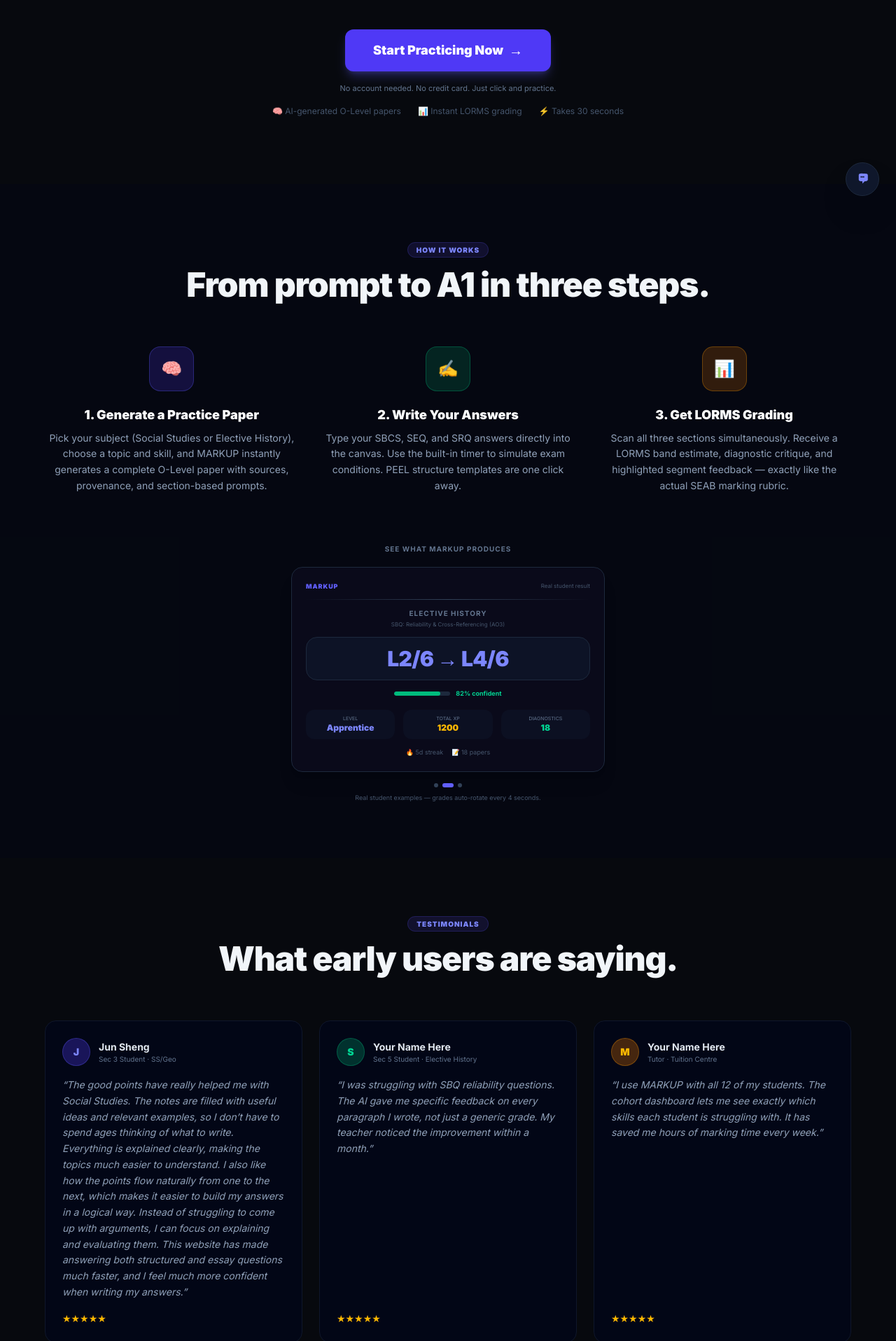
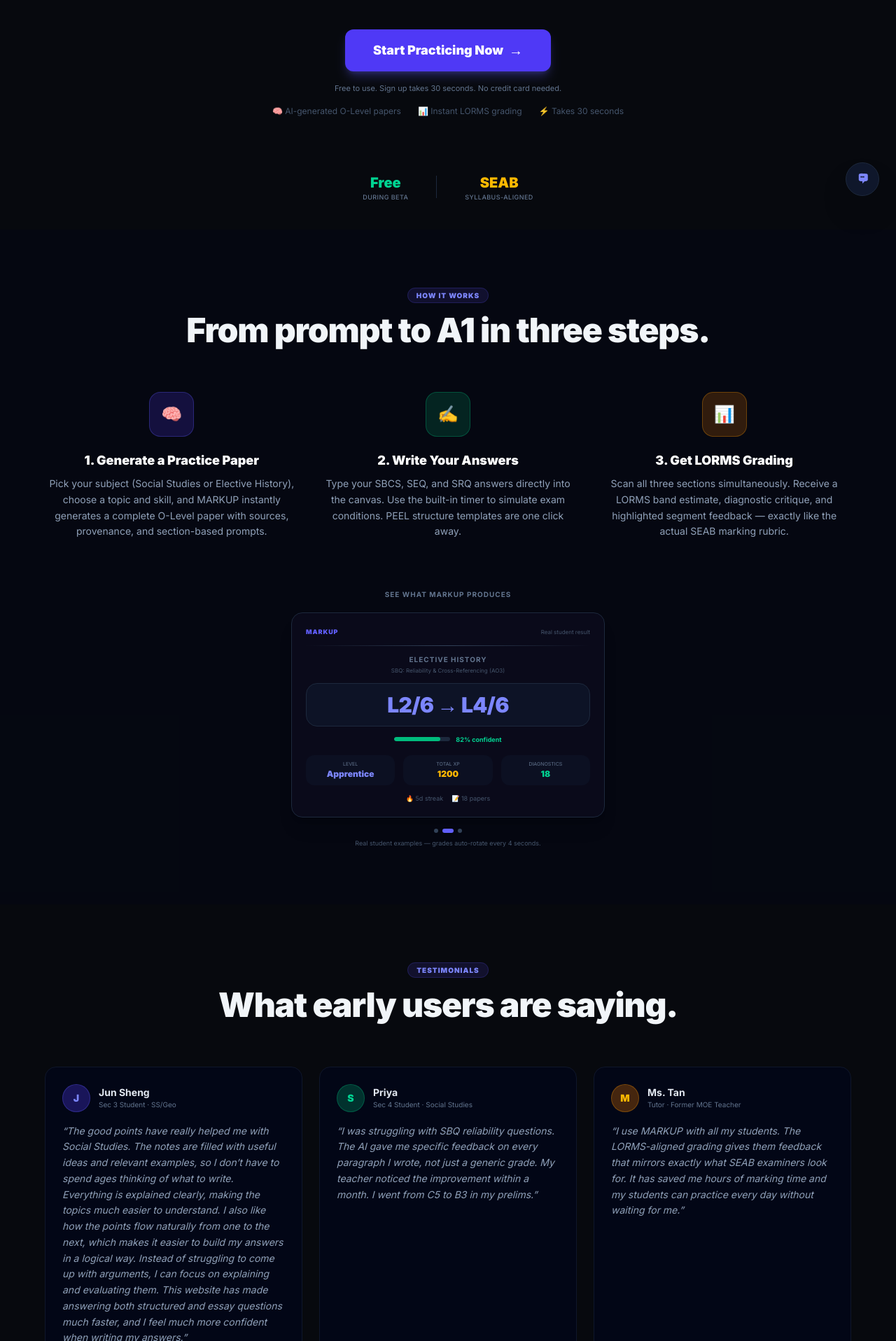
Before and after one commit to yeochphilip-sketch/markup, a Next.js app: page / in a window 1280 px wide. Shown: the part 504-2420 px from the top of the page at 70% size. Built offline with nearby package versions, Linux system fonts and the light colour scheme; no server answers.

Commit message:
fix: 406 error handling, checkout redirect, testimonials, social proof, blog placeholders

```diff
--- a/app/page.tsx
+++ b/app/page.tsx
@@ -16,7 +16,7 @@
         <span className="text-xl">→</span>
       </Link>
       <p className="text-[11px] text-slate-500">
-        No account needed. No credit card. Just click and practice.
+        Free to use. Sign up takes 30 seconds. No credit card needed.
       </p>
       <div className="flex items-center gap-6 text-xs text-slate-600">
         <span>🧠 AI-generated O-Level papers</span>
@@ -89,13 +89,17 @@
     supabase.auth.getSession().then(({ data: { session } }) => {
       if (session?.user) {
         setCurrentUserId(session.user.id);
-        setCurrentEmail(session.user.email || null);          supabase
+        setCurrentEmail(session.user.email || null);
+        // Gracefully handle missing column (e.g. pre-migration)
+        supabase
             .from('user_profiles')
             .select('waitlist_discount')
             .eq('id', session.user.id)
             .single()
             .then(({ data }) => {
               if (data?.waitlist_discount) setWaitlistDiscount(data.waitlist_discount);
+            }, () => {
+              /* Column may not exist yet — default to 0 */
             });
       }
       setSessionLoaded(true);
@@ -172,13 +176,28 @@
         <HeroCTA />
       </section>
 
-      {/* Moved waitlist count into a subtle inline */}
-      <div className="-mt-8 mb-8 text-center">
-        {waitlistCount !== null && (
-          <p className="text-[10px] text-slate-600 font-mono">
-            {waitlistCount.toLocaleString()} students already onboard
-          </p>
-        )}
+      {/* Social proof counters */}
+      <div className="-mt-4 mb-10">
+        <div className="flex items-center justify-center gap-6 sm:gap-10 text-center">
+          {waitlistCount !== null && (
+            <>
+              <div>
+                <p className="text-xl font-black text-indigo-400 font-mono">{waitlistCount.toLocaleString()}</p>
+                <p className="text-[9px] text-slate-500 font-medium uppercase tracking-wider">Students Onboard</p>
+              </div>
+              <div className="w-px h-8 bg-slate-800" />
+            </>
+          )}
+          <div>
+            <p className="text-xl font-black text-emerald-400 font-mono">Free</p>
+            <p className="text-[9px] text-slate-500 font-medium uppercase tracking-wider">During Beta</p>
+          </div>
+          <div className="w-px h-8 bg-slate-800" />
+          <div>
+            <p className="text-xl font-black text-amber-400 font-mono">SEAB</p>
+            <p className="text-[9px] text-slate-500 font-medium uppercase tracking-wider">Syllabus-Aligned</p>
+          </div>
+        </div>
       </div>
 
       {/* How It Works Section */}
@@ -341,38 +360,36 @@
                 &ldquo;The good points have really helped me with Social Studies. The notes are filled with useful ideas and relevant examples, so I don&rsquo;t have to spend ages thinking of what to write. Everything is explained clearly, making the topics much easier to understand. I also like how the points flow naturally from one to the next, which makes it easier to build my answers in a logical way. Instead of struggling to come up with arguments, I can focus on explaining and evaluating them. This website has made answering both structured and essay questions much faster, and I feel much more confident when writing my answers.&rdquo;
               </p>
               <div className="mt-4 text-amber-400 text-sm">★★★★★</div>
-            </div>
-
-            {/* Testimonial 2 — Placeholder */}
+            </div>                {/* Testimonial 2 */}
             <div className="bg-slate-950/80 border border-slate-900 rounded-2xl p-6 flex flex-col">
               <div className="flex items-center gap-3 mb-4">
                 <div className="w-10 h-10 rounded-full bg-emerald-600/30 border border-emerald-500/30 flex items-center justify-center text-sm font-black text-emerald-400">
                   S
                 </div>
                 <div>
-                  <p className="text-sm font-bold text-slate-200">Your Name Here</p>
-                  <p className="text-[10px] text-slate-500">Sec 5 Student · Elective History</p>
+                  <p className="text-sm font-bold text-slate-200">Priya</p>
+                  <p className="text-[10px] text-slate-500">Sec 4 Student · Social Studies</p>
                 </div>
               </div>
               <p className="text-sm text-slate-400 leading-relaxed flex-1 italic">
-                &ldquo;I was struggling with SBQ reliability questions. The AI gave me specific feedback on every paragraph I wrote, not just a generic grade. My teacher noticed the improvement within a month.&rdquo;
+                &ldquo;I was struggling with SBQ reliability questions. The AI gave me specific feedback on every paragraph I wrote, not just a generic grade. My teacher noticed the improvement within a month. I went from C5 to B3 in my prelims.&rdquo;
               </p>
               <div className="mt-4 text-amber-400 text-sm">★★★★★</div>
             </div>
 
-            {/* Testimonial 3 — Placeholder */}
+            {/* Testimonial 3 */}
             <div className="bg-slate-950/80 border border-slate-900 rounded-2xl p-6 flex flex-col">
               <div className="flex items-center gap-3 mb-4">
                 <div className="w-10 h-10 rounded-full bg-amber-600/30 border border-amber-500/30 flex items-center justify-center text-sm font-black text-amber-400">
                   M
                 </div>
                 <div>
-                  <p className="text-sm font-bold text-slate-200">Your Name Here</p>
-                  <p className="text-[10px] text-slate-500">Tutor · Tuition Centre</p>
+                  <p className="text-sm font-bold text-slate-200">Ms. Tan</p>
+                  <p className="text-[10px] text-slate-500">Tutor · Former MOE Teacher</p>
                 </div>
               </div>
               <p className="text-sm text-slate-400 leading-relaxed flex-1 italic">
-                &ldquo;I use MARKUP with all 12 of my students. The cohort dashboard lets me see exactly which skills each student is struggling with. It has saved me hours of marking time every week.&rdquo;
+                &ldquo;I use MARKUP with all my students. The LORMS-aligned grading gives them feedback that mirrors exactly what SEAB examiners look for. It has saved me hours of marking time and my students can practice every day without waiting for me.&rdquo;
               </p>
               <div className="mt-4 text-amber-400 text-sm">★★★★★</div>
             </div>
@@ -407,70 +424,60 @@
             </p>
           </div>
 
-          <div className="grid grid-cols-1 md:grid-cols-3 gap-6">
-            {/* Blog Post 1 */}
-            <div className="group bg-slate-950/80 border border-slate-900 rounded-2xl overflow-hidden hover:border-indigo-500/40 transition-all duration-300 hover:shadow-xl hover:shadow-indigo-500/5">
-              <div className="h-36 bg-gradient-to-br from-indigo-900/40 to-slate-900/40 flex items-center justify-center text-5xl group-hover:scale-110 transition-transform duration-500">
+          <div className="grid grid-cols-1 md:grid-cols-3 gap-6">                {/* Blog Post 1 */}
+            <div className="bg-slate-950/80 border border-slate-900 rounded-2xl p-5 opacity-60">
+              <div className="h-36 bg-gradient-to-br from-indigo-900/40 to-slate-900/40 flex items-center justify-center text-5xl">
                 📖
               </div>
-              <div className="p-5 space-y-2">
+              <div className="mt-4 space-y-2">
                 <div className="flex items-center gap-2 text-[8px] text-slate-600 font-mono">
                   <span className="bg-indigo-500/10 text-indigo-400 border border-indigo-500/20 px-2 py-0.5 rounded-full">SBQ Guide</span>
-                  <span>5 min read</span>
+                  <span>Coming soon</span>
                 </div>
-                <h4 className="text-sm font-black text-white group-hover:text-indigo-400 transition-colors">
+                <h4 className="text-sm font-black text-slate-400">
                   How to Ace SBQ Comparison Questions
                 </h4>
-                <p className="text-[10px] text-slate-500 leading-relaxed">
+                <p className="text-[10px] text-slate-600 leading-relaxed">
                   The SBQ comparison question is one of the most predictable parts of the paper. Learn the 3-step framework that top students use to consistently score L4/6.
                 </p>
-                <button className="text-[9px] font-bold text-indigo-400 group-hover:text-indigo-300 transition-colors flex items-center gap-1">
-                  Read More →
-                </button>
               </div>
             </div>
 
             {/* Blog Post 2 */}
-            <div className="group bg-slate-950/80 border border-slate-900 rounded-2xl overflow-hidden hover:border-emerald-500/40 transition-all duration-300 hover:shadow-xl hover:shadow-emerald-500/5">
-              <div className="h-36 bg-gradient-to-br from-emerald-900/40 to-slate-900/40 flex items-center justify-center text-5xl group-hover:scale-110 transition-transform duration-500">
+            <div className="bg-slate-950/80 border border-slate-900 rounded-2xl p-5 opacity-60">
+              <div className="h-36 bg-gradient-to-br from-emerald-900/40 to-slate-900/40 flex items-center justify-center text-5xl">
                 ✍️
               </div>
-              <div className="p-5 space-y-2">
+              <div className="mt-4 space-y-2">
                 <div className="flex items-center gap-2 text-[8px] text-slate-600 font-mono">
                   <span className="bg-emerald-500/10 text-emerald-400 border border-emerald-500/20 px-2 py-0.5 rounded-full">Essay Tips</span>
-                  <span>4 min read</span>
+                  <span>Coming soon</span>
                 </div>
-                <h4 className="text-sm font-black text-white group-hover:text-emerald-400 transition-colors">
+                <h4 className="text-sm font-black text-slate-400">
                   The PEEL Framework: Structuring A1 Essays
                 </h4>
-                <p className="text-[10px] text-slate-500 leading-relaxed">
+                <p className="text-[10px] text-slate-600 leading-relaxed">
                   Point, Evidence, Explanation, Link — master the structure that examiners look for. We break down each component with real SS and History examples.
                 </p>
-                <button className="text-[9px] font-bold text-emerald-400 group-hover:text-emerald-300 transition-colors flex items-center gap-1">
-                  Read More →
-                </button>
               </div>
             </div>
 
             {/* Blog Post 3 */}
-            <div className="group bg-slate-950/80 border border-slate-900 rounded-2xl overflow-hidden hover:border-amber-500/40 transition-all duration-300 hover:shadow-xl hover:shadow-amber-500/5">
-              <div className="h-36 bg-gradient-to-br from-amber-900/40 to-slate-900/40 flex items-center justify-center text-5xl group-hover:scale-110 transition-transform duration-500">
+            <div className="bg-slate-950/80 border border-slate-900 rounded-2xl p-5 opacity-60">
+              <div className="h-36 bg-gradient-to-br from-amber-900/40 to-slate-900/40 flex items-center justify-center text-5xl">
                 🧠
               </div>
-              <div className="p-5 space-y-2">
+              <div className="mt-4 space-y-2">
                 <div className="flex items-center gap-2 text-[8px] text-slate-600 font-mono">
                   <span className="bg-amber-500/10 text-amber-400 border border-amber-500/20 px-2 py-0.5 rounded-full">Study Strategy</span>
-                  <span>6 min read</span>
+                  <span>Coming soon</span>
                 </div>
-                <h4 className="text-sm font-black text-white group-hover:text-amber-400 transition-colors">
+                <h4 className="text-sm font-black text-slate-400">
                   How to Use AI Practice Tools Effectively
                 </h4>
-                <p className="text-[10px] text-slate-500 leading-relaxed">
+                <p className="text-[10px] text-slate-600 leading-relaxed">
                   Don't just generate and grade mindlessly. Learn how top students use MARKUP to target weak skills, build streaks, and track their improvements over time.
                 </p>
-                <button className="text-[9px] font-bold text-amber-400 group-hover:text-amber-300 transition-colors flex items-center gap-1">
-                  Read More →
-                </button>
               </div>
             </div>
           </div>
--- a/app/pricing/page.tsx
+++ b/app/pricing/page.tsx
@@ -210,6 +210,8 @@
           .single()
           .then(({ data }) => {
             if (data?.waitlist_discount) setWaitlistDiscount(data.waitlist_discount);
+          }, () => {
+            /* Column may not exist yet — default to 0 */
           });
       }
       setSessionLoaded(true);
@@ -222,7 +224,7 @@
       return;
     }
     if (!currentUserId) {
-      router.push('/auth');
+      router.push('/auth?redirect=/pricing');
       return;
     }
     setCheckoutLoading(tier);
```
Also changed, not shown: app/auth/page.tsx (+8 -4 lines).
